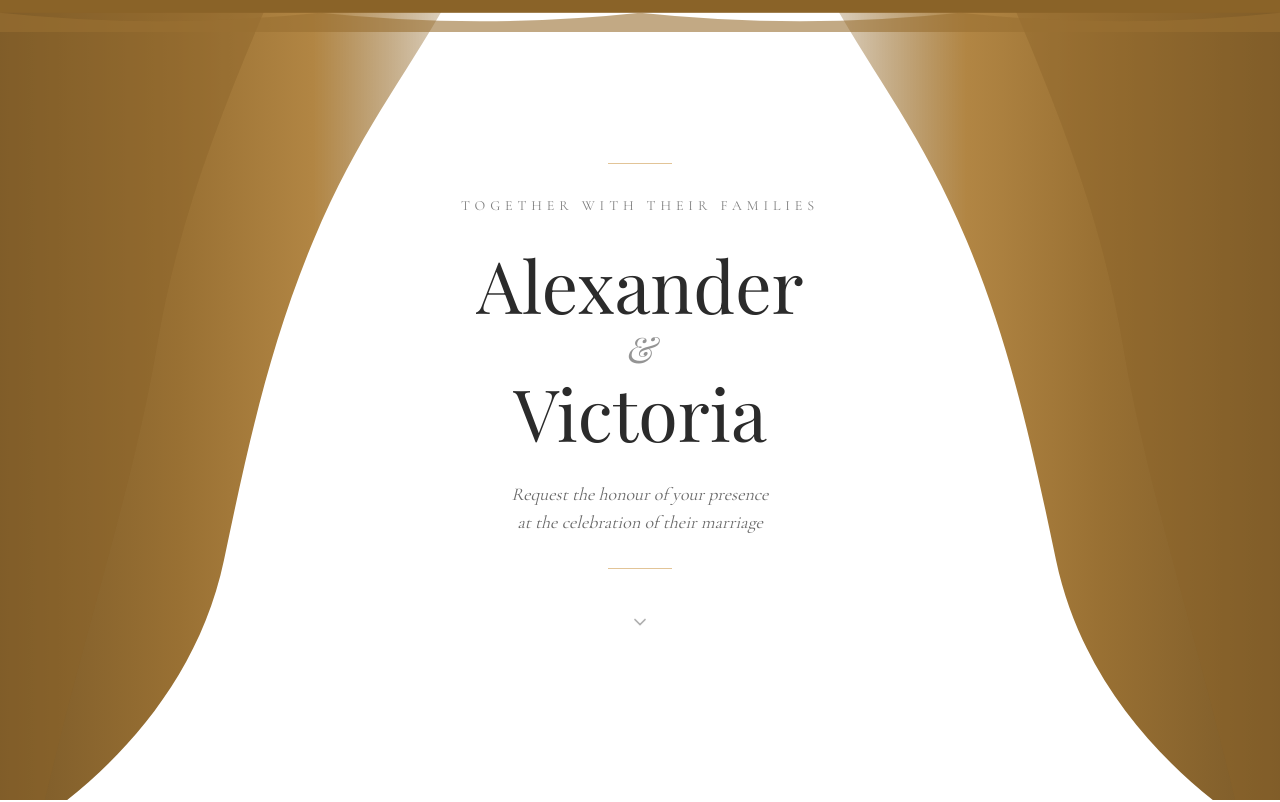
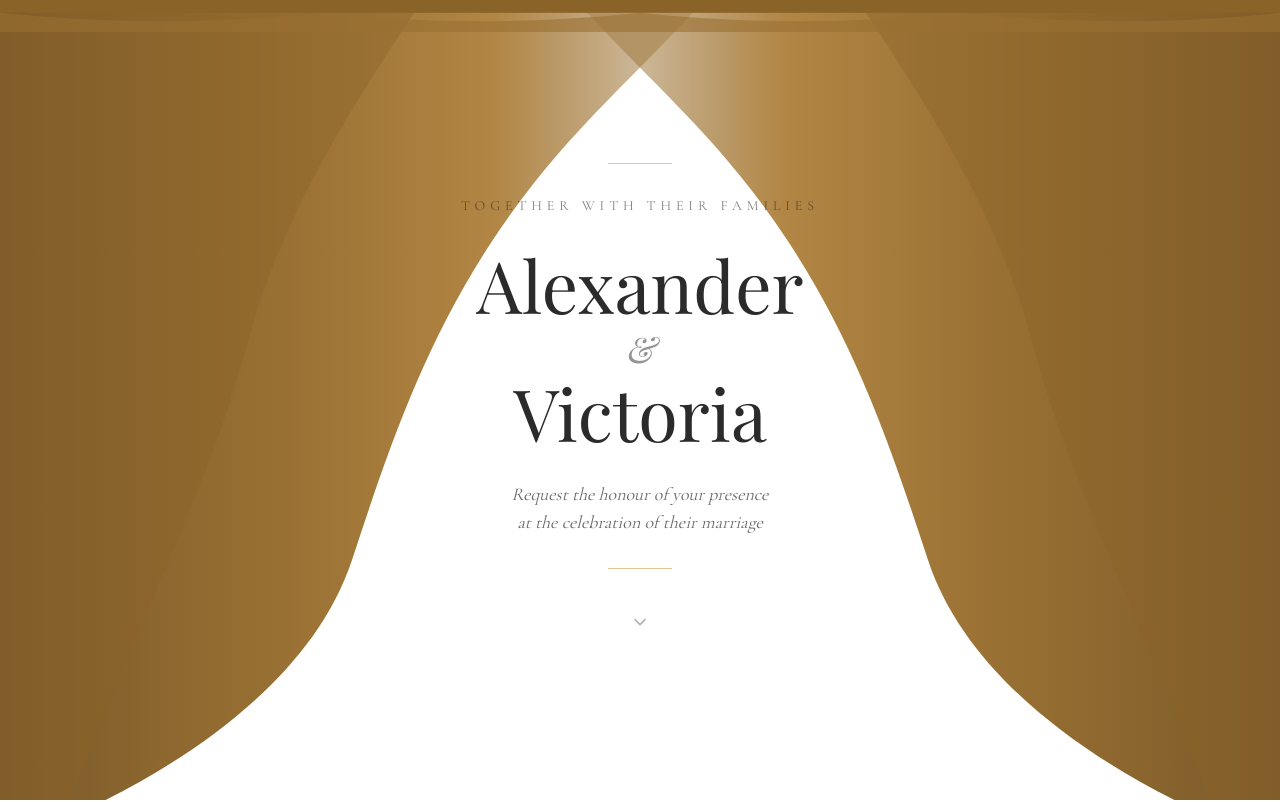
Before and after one commit to nazihsaba/vows-voyage-creator, a React (Vite) app: page /preview/opulence in a window 1280 px wide. Shown: the top 802 px of the page. Built offline with nearby package versions, Linux system fonts and the light colour scheme; the HTML template or start-up script is replaced by a standard one.

Commit message:
Tap to Start curtain open

```diff
--- a/src/components/templates/OpulencePreview.tsx
+++ b/src/components/templates/OpulencePreview.tsx
@@ -49,9 +49,12 @@ const StaticCountdownTimer = ({ targetDate }: { targetDate: Date }) => {
 };
 
 /* ── Curtain Drapes ── */
-const CurtainDrapes = () => (
+const CurtainDrapes = ({ opened }: { opened: boolean }) => (
   <>
-    <div className="absolute top-0 left-0 w-[35%] h-full pointer-events-none z-[1] overflow-hidden opacity-0 animate-[curtainLeft_1.2s_ease-out_0.3s_forwards]">
+    <div
+      className="absolute top-0 left-0 w-[55%] h-full pointer-events-none z-[3] overflow-hidden transition-transform duration-[1.4s] ease-[cubic-bezier(0.4,0,0.2,1)]"
+      style={{ transform: opened ? "translateX(-100%)" : "translateX(0)" }}
+    >
       <svg viewBox="0 0 200 600" className="w-full h-full" preserveAspectRatio="none">
         <defs>
           <linearGradient id="pCurtainGradL" x1="0%" y1="0%" x2="100%" y2="0%">
@@ -65,7 +68,10 @@ const CurtainDrapes = () => (
         <path d="M0,0 L120,0 C100,80 80,160 70,260 C60,360 40,460 20,600 L0,600 Z" fill="hsl(36, 55%, 35%)" opacity="0.4" />
       </svg>
     </div>
-    <div className="absolute top-0 right-0 w-[35%] h-full pointer-events-none z-[1] overflow-hidden opacity-0 animate-[curtainRight_1.2s_ease-out_0.3s_forwards]">
+    <div
+      className="absolute top-0 right-0 w-[55%] h-full pointer-events-none z-[3] overflow-hidden transition-transform duration-[1.4s] ease-[cubic-bezier(0.4,0,0.2,1)]"
+      style={{ transform: opened ? "translateX(100%)" : "translateX(0)" }}
+    >
       <svg viewBox="0 0 200 600" className="w-full h-full" preserveAspectRatio="none">
         <defs>
           <linearGradient id="pCurtainGradR" x1="100%" y1="0%" x2="0%" y2="0%">
@@ -79,7 +85,10 @@ const CurtainDrapes = () => (
         <path d="M200,0 L80,0 C100,80 120,160 130,260 C140,360 160,460 180,600 L200,600 Z" fill="hsl(36, 55%, 35%)" opacity="0.4" />
       </svg>
     </div>
-    <div className="absolute top-0 left-0 right-0 h-8 pointer-events-none z-[2]">
+    <div
+      className="absolute top-0 left-0 right-0 h-8 pointer-events-none z-[4] transition-opacity duration-700"
+      style={{ opacity: opened ? 0 : 1 }}
+    >
       <svg viewBox="0 0 400 30" className="w-full h-full" preserveAspectRatio="none">
         <rect width="400" height="12" fill="hsl(36, 55%, 35%)" />
         <path d="M0,12 Q50,28 100,12 Q150,28 200,12 Q250,28 300,12 Q350,28 400,12 L400,30 L0,30 Z" fill="hsl(36, 50%, 40%)" opacity="0.6" />
```
